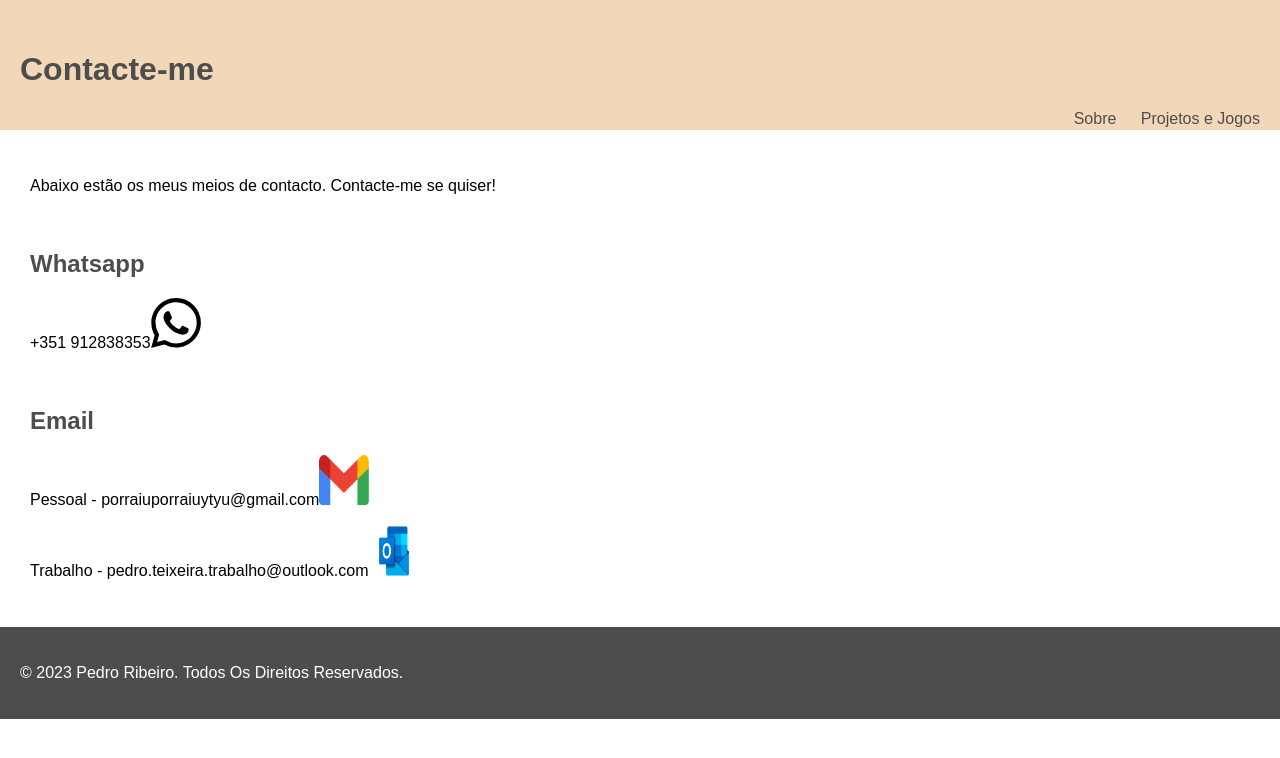
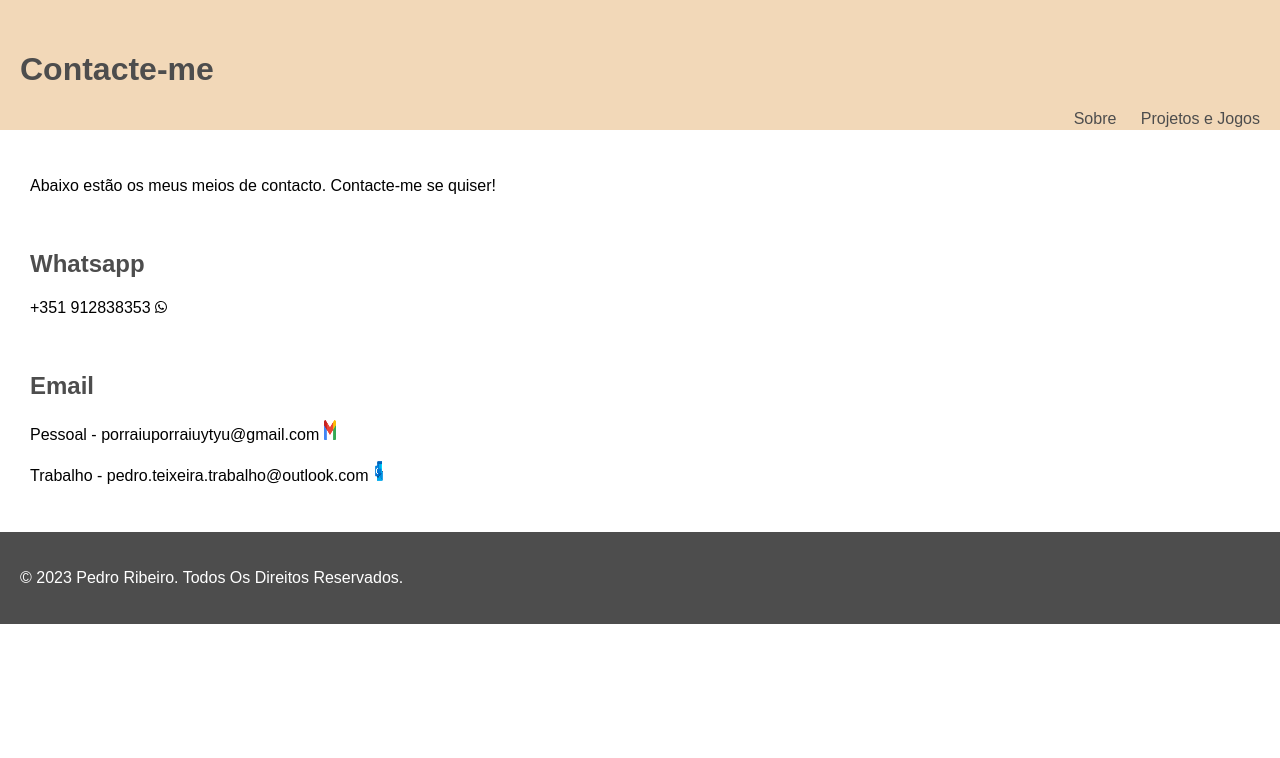
Before and after one commit to porraiu/porraiu.github.io, a plain HTML site: page contacts/contacts.html in a window 1280 px wide. Drawn offline with Linux system fonts and the light colour scheme.

Commit message:
Update contacts.html

```diff
--- a/contacts/contacts.html
+++ b/contacts/contacts.html
@@ -19,11 +19,11 @@
 	<p>Abaixo estão os meus meios de contacto. Contacte-me se quiser!</p>
         <br>
 	<h2>Whatsapp</h2>
-	<p>+351 912838353<img src = "whatsapp.svg" width = 50 height = 50></p>
+	<p>+351 912838353 <img src = "whatsapp.svg" width = 12 height = 12></p>
 	<br>
         <h2>Email</h2>
-        <p>Pessoal - porraiuporraiuytyu@gmail.com<img src = "gmail_logo.png" width = 50 height = 50></p>
-	<p>Trabalho - pedro.teixeira.trabalho@outlook.com<img src = "outlook_logo.png" width = 50 height = 50></p>
+        <p>Pessoal - porraiuporraiuytyu@gmail.com <img src = "gmail_logo.png" width = 12 height = 20></p>
+	<p>Trabalho - pedro.teixeira.trabalho@outlook.com <img src = "outlook_logo.png" width = 12 height = 20></p>
   </div>
     	<footer>
 		<p>&copy; 2023 Pedro Ribeiro. Todos Os Direitos Reservados.</p>
```
